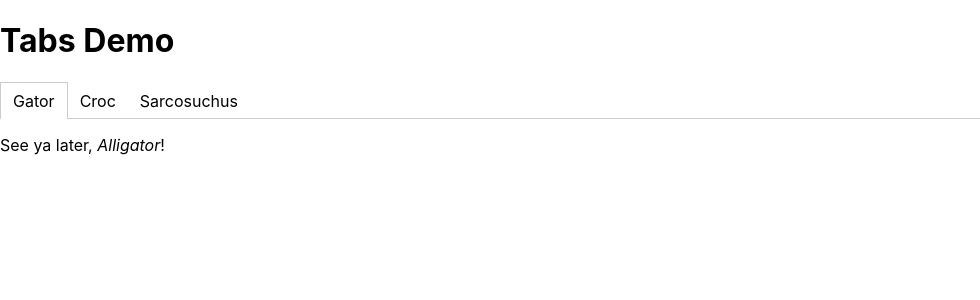
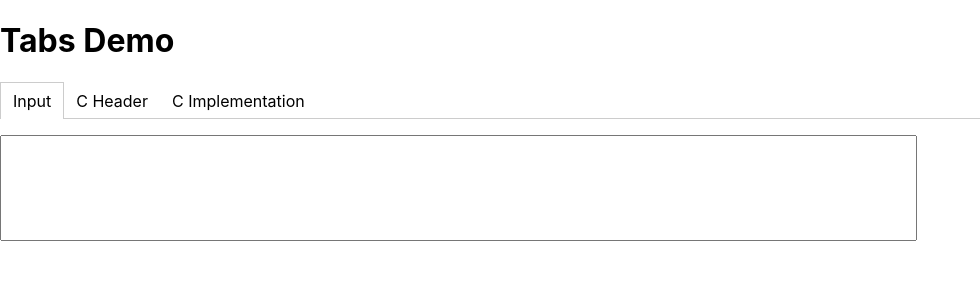
Before and after one commit to clnhlzmn/Makina-demo, a React (Create React App) app: page / in a window 1280 px wide. Shown: the top 300 px of the page, without its empty margins (0-980 px from the left). Built offline with nearby package versions, Linux system fonts and the light colour scheme.

Commit message:
Started making input text area on first tab.

```diff
--- a/src/App.css
+++ b/src/App.css
@@ -14,3 +14,15 @@
   border: solid #ccc;
   border-width: 1px 1px 0 1px;
 }
+
+.input {
+  height:500px;
+  font-size:14pt;
+  font-family:monospace;
+  vertical-align: top;
+  max-height:100px;
+  min-height:100px;
+  resize: none;
+  font-weight: normal;
+  overflow-y: scroll;
+}
--- a/src/App.js
+++ b/src/App.js
@@ -17,13 +17,14 @@ class App extends Component {
       <div>
         <h1>Tabs Demo</h1>
         <Tabs>
-          <div label="Gator">
-            See ya later, <em>Alligator</em>!
+          <div label="Input">
+            <textarea className="input" rows="80"
+                      cols="80" id="aboutDescription"/>
           </div>
-          <div label="Croc">
+          <div label="C Header">
             After 'while, <em>Crocodile</em>!
           </div>
-          <div label="Sarcosuchus">
+          <div label="C Implementation">
             Nothing to see here, this tab is <em>extinct</em>!
           </div>
         </Tabs>
```
